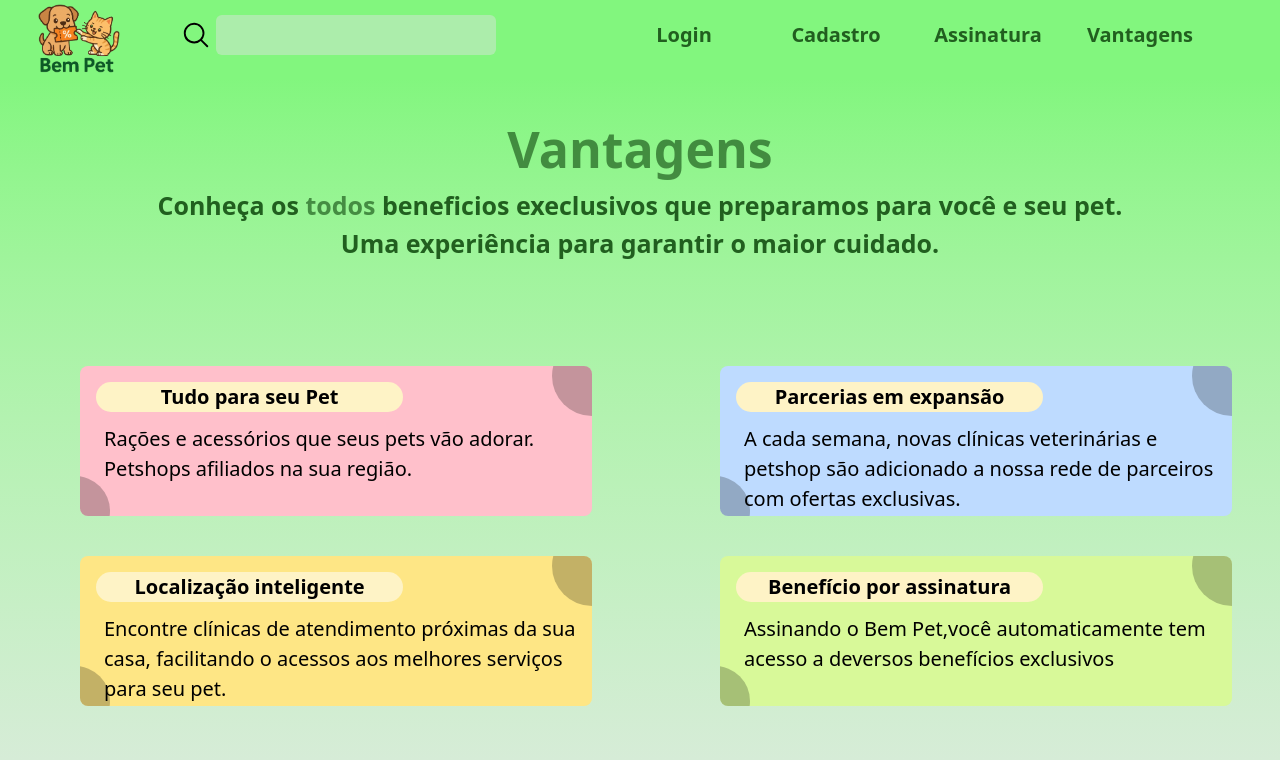
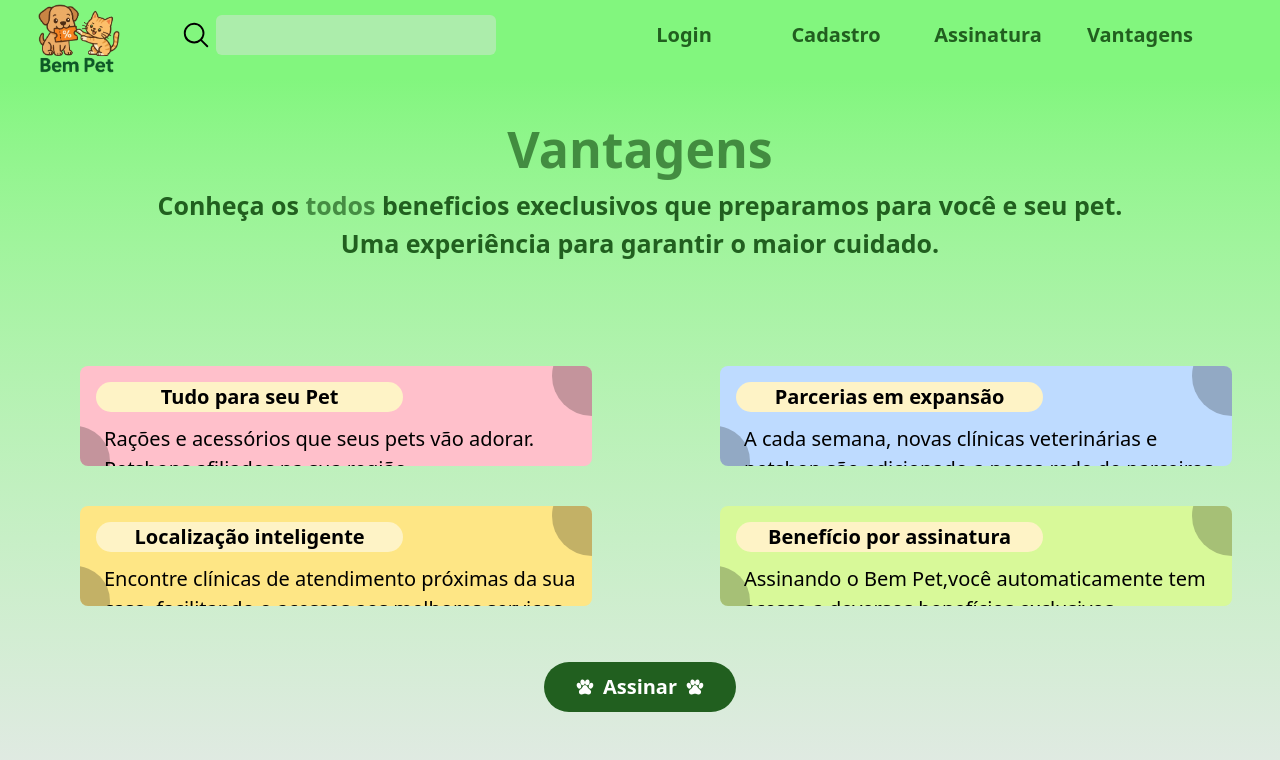
Before and after one commit to erlizaellen/projetobempet, a Next.js app: page /vantagens in a window 1280 px wide. Shown: the top 760 px of the page. Built offline with nearby package versions, Linux system fonts and the light colour scheme.

Commit message:
tentativa de resposividade

```diff
--- a/src/components/CardVantagens/index.jsx
+++ b/src/components/CardVantagens/index.jsx
@@ -4,11 +4,11 @@ export default function CardVantagens({ texto, titulo, className }) {
     const [hover, setHover] = useState(false)
 
     return (
-        <div className="w-[50%] h-full flex">
+        <div className="w-[50%]  h-full flex">
             <div
                 onMouseOver={ () => setHover(true)}
                 onMouseOut={() => setHover(false)}
-                className={`relative hover:shadow-md overflow-hidden w-[80%] h-[150px] flex flex-col ml-20 bg-[#ffc0cb] rounded-lg mt-10 ${className}`}>
+                className={`relative hover:shadow-md overflow-hidden w-[80%] max-md:w-[100] h-[100px] flex flex-col ml-20 bg-[#ffc0cb] rounded-lg mt-10 ${className}`}>
                 <div className={`${hover ? "w-[90px] h-[90px]" : "w-[80px] h-[80px]"} rounded-full transition-all ease-in-out duration-300 bg-[#0000003b] absolute top-[-30px] right-[-40px]`}></div>
                 <h1  className="font-bold text-[20px] ml-4 flex justify-center max-w-[60%]  mt-4 bg-amber-100 px-4 rounded-full">{titulo}</h1>
                 <p className="font-sm text-[20px] ml-6 mt-3">
--- a/src/pages/vantagens/index.jsx
+++ b/src/pages/vantagens/index.jsx
@@ -5,32 +5,33 @@ import { TbPawFilled } from "react-icons/tb";
 export default function vantagens() {
     return (
         <PageWrapper>
-            <div className="w-full p-8 text-center">
+            <div className="w-full p-8 text-center rp-amber-500  max-h-dvh">
                 <div className="flex items-center justify-center">
-                <h1 className="text-[50px] font-bold text-[#215f1f]/70"> Vantagens</h1>
-                 </div>
+                    <h1 className="text-[50px] font-bold text-[#215f1f]/70"> Vantagens</h1>
+                </div>
 
                 <p className="mb-8 text-[25px] font-bold text-[#215f1f]"> Conheça os <span className="text-[#215f1f]/70">todos</span> beneficios execlusivos que preparamos
-                    para você e seu pet. <br /> Uma experiência para garantir o maior cuidado.</p>
+                    para você e seu pet. <br/> Uma experiência para garantir o maior cuidado.</p>
             </div>
             <div className="w-full h-auto flex flex-wrap ">
-                <div className="w-full h-full flex flex-wrap ">
+                <div className="w-full h-full flex flex-wrap rb:bg-red-600">
 
                     <CardVantagens titulo={"Tudo para seu Pet"} texto={"Rações e acessórios que seus pets vão adorar. Petshops afiliados na sua região."} />
-                    <CardVantagens className={"bg-blue-200"} titulo={"Parcerias em expansão"} texto={"A cada semana, novas clínicas veterinárias e petshop são adicionado a nossa rede de parceiros com ofertas exclusivas."} />
+                    <CardVantagens className={"bg-blue-200 bg"} titulo={"Parcerias em expansão"} texto={"A cada semana, novas clínicas veterinárias e petshop são adicionado a nossa rede de parceiros com ofertas exclusivas."} />
                     <CardVantagens className={"bg-amber-200"} titulo={"Localização inteligente"} texto={"Encontre clínicas de atendimento próximas da sua casa, facilitando o acessos aos melhores serviços para seu pet."} />
                     <CardVantagens className={"bg-lime-200"} titulo={"Benefício por assinatura"} texto={"Assinando o Bem Pet,você automaticamente tem acesso a deversos benefícios exclusivos"} />
                 </div>
                 <div className="w-full h-[50px] flex items-center justify-center  mt-8">
 
-                        <button
-                            type="submit"
-                            className="flex-row  flex items-center justify-center w-[15%] h-[50px] text-white font-bold bg-[#215f1f] mt-12 text-[20px] rounded-full
-                            cursor-pointer hover:bg-[#1a4f1a] focus:outline-none">
-                            <TbPawFilled className=" gap-2"/>
-                            <p className="p-6">Assinar</p>
-                            <TbPawFilled className=""/>
-                                </button>
+                    <button
+                        type="submit"
+                        className="flex-row  flex items-center justify-center w-[15%] h-[50px]
+                         mp:bg text-white font-bold bg-[#215f1f] mt-12 text-[20px] rounded-full
+                            cursor-pointer hover:bg-[#1a4f1a] focus:outline-none ">
+                        <TbPawFilled className=" mr-2" />
+                        <p>Assinar</p>
+                        <TbPawFilled className="ml-2" />
+                    </button>
 
                 </div>
             </div>
```
